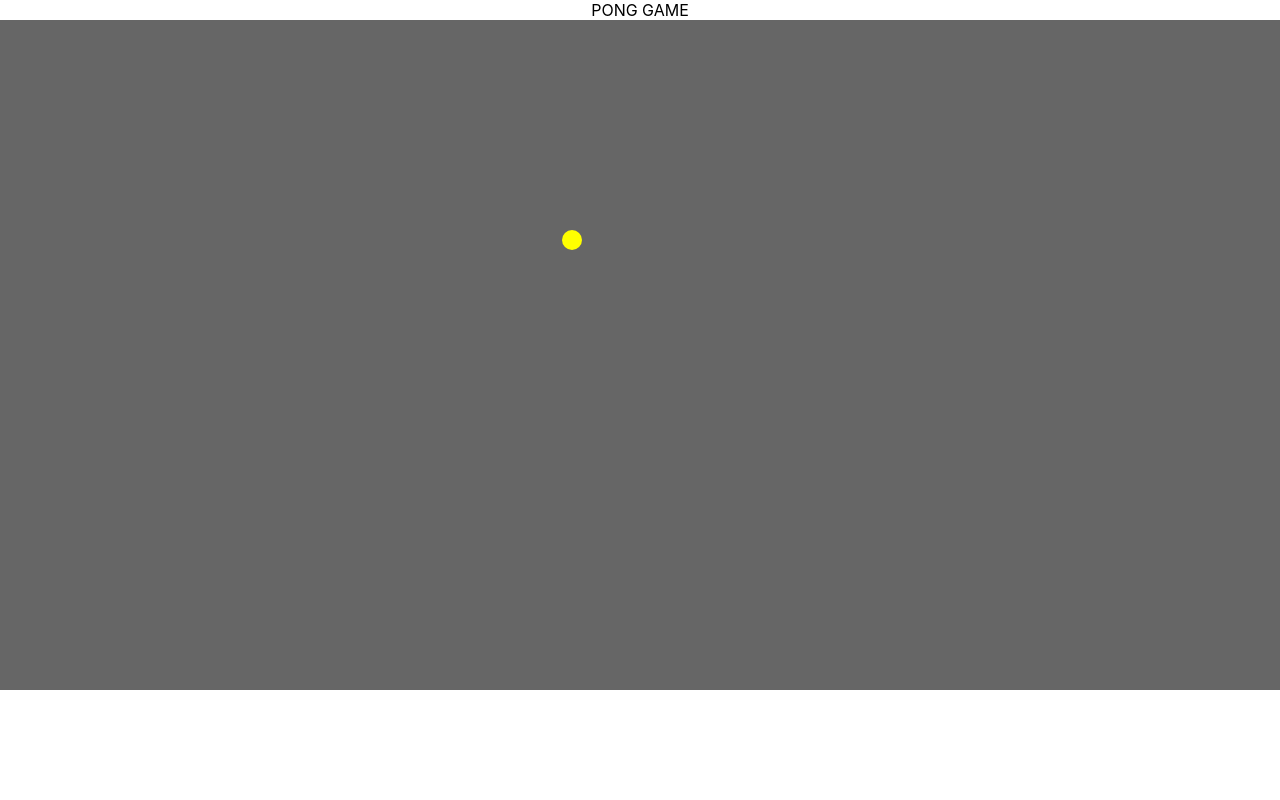
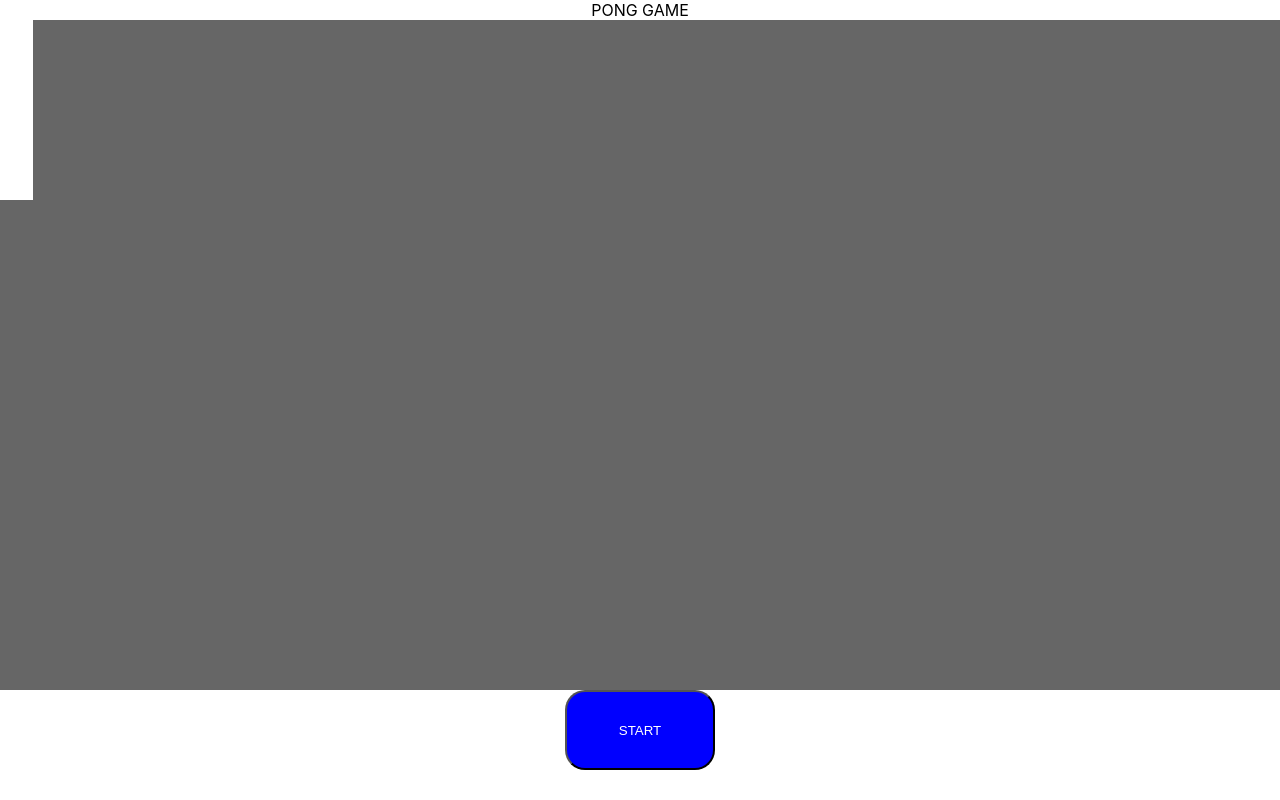
Before and after one commit to spydersy/42Cursus-ft_transcendence, a React (Create React App) app: page / in a window 1280 px wide. Built offline with nearby package versions, Linux system fonts and the light colour scheme.

Commit message:
working on coliding detection

```diff
--- a/src/components/Pong.tsx
+++ b/src/components/Pong.tsx
@@ -1,65 +1,131 @@
-import React  from 'react'
+import  React, { useEffect , useRef , useState  }  from 'react';
+import * as ReactDOM from 'react-dom';
+// import {Draggable} from 'typescript-react-draggable';
 import styled from "styled-components"
-import { useEffect } from "react"
 
 export default function Pong() {
+  const tableRef : any= useRef<HTMLHeadingElement>(null);
+  const ballRef : any = useRef<SVGCircleElement >(null);
+  const playerRef : any = useRef<SVGRectElement >(null);
+  const [move, setmove] = useState(0)
+  var UP_KEY = 38;
+  var DOWN_KEY = 40;
+
+  const ballSpeed : number = 11;
+  var [directionX, directionY] = [ballSpeed, ballSpeed];
+  function detectCollision() {
+    const cx = parseInt(ballRef.current.getAttribute('cx'));
+    const cy = parseInt(ballRef.current.getAttribute('cy'));
+    const r = parseInt(ballRef.current.getAttribute('r'));
+    const [x1, y1, w1, h1] = [cx - r, cy - r, r * 2, r * 2];
+    const x2 = parseInt(playerRef.current.getAttribute('x'));
+    const y2 = parseInt(playerRef.current.getAttribute('y'));
+    const w2 = parseInt(playerRef.current.getAttribute('width'));
+    const h2 = parseInt(playerRef.current.getAttribute('height'));
 
 
-  const ballSpeed = 11;
-  var [directionX, directionY] = [ballSpeed, ballSpeed];
-  useEffect(() => {
-    const table : any = document.querySelector('#table');
-    const ball : any = document.querySelector('#table #ball');
-    const ballRadius = parseInt(ball.getAttribute('r'));
+    const colliding = x1 < (x2 + w2) && (x1 + w1) > x2 &&
+      y1 < (y2 + h2) && (y1 + h1) > y2;
+    console.log(colliding)
+    return colliding;
+  }
+  function moveBall() {
+      const cx = parseInt(ballRef.current.getAttribute('cx'));
+      const cy = parseInt(ballRef.current.getAttribute('cy'));
 
-    // console.log(table)
-    // console.log(ball)
-    // console.log(ballRadius)
-    // console.log(ballSpeed)
-    function moveBall(timestam : any) {
-      const cx = parseInt(ball.getAttribute('cx'));
-      const cy = parseInt(ball.getAttribute('cy'));
+      const ballRadius = parseInt(ballRef.current.getAttribute('r'));
       const leftLimit = ballRadius;
-      const rightLimit = table.offsetWidth - ballRadius;
-      console.log(table.offsetWidth )
-      console.log(table.offsetHeight )
+      const rightLimit = tableRef.current.offsetWidth - ballRadius;
       const topLimit = ballRadius;
-      const bottomLimit = table.offsetHeight - ballRadius;
+      const bottomLimit = tableRef.current.offsetHeight - ballRadius;
+
       const [nextCX, nextCY] = [cx + directionX, cy + directionY];
-      if (nextCX < leftLimit || nextCX > rightLimit) {
-        directionX = -directionX;
-        console.log("X " + directionX)
+      if (nextCX < leftLimit || nextCX > rightLimit)
+          directionX = -directionX;
+      if (nextCY < topLimit || nextCY > bottomLimit )
+          directionY = -directionY;
+
+      if (detectCollision()) {
+        alert("jmrr")
+        directionY = -directionY;
       }
-      if (nextCY < topLimit || nextCY > bottomLimit ) {
 
-        directionY = -directionY;
-        console.log("Y " + directionY)
-        console.log( cy + directionY)
 
-      }
+
       const [xPos, yPos] = [cx + directionX, cy + directionY];
-      ball.setAttribute('cx', xPos);
-      ball.setAttribute('cy', yPos);
+
+      ballRef.current.setAttribute('cx', xPos);
+      ballRef.current.setAttribute('cy', yPos);
 
       requestAnimationFrame(moveBall);
+    }
 
 
+    function movePlayer(event :  KeyboardEvent)
+    {
+      const cx = parseInt(playerRef.current.getAttribute('x'));
+      const cy = parseInt(playerRef.current.getAttribute('y'));
+      const h = parseInt(playerRef.current.getAttribute('height'));
+      // console.log(event.keyCode )
+      switch( event.keyCode ) {
+        case UP_KEY:
+          if (cy - 100 >= 0)
+            playerRef.current.setAttribute('y', cy - 100);
+          else
+          playerRef.current.setAttribute('y',0);
+
+          break;
+          case DOWN_KEY:
+
+
+            if (cy + 100 <= tableRef.current.offsetHeight - h)
+                playerRef.current.setAttribute('y', cy + 100);
+            else
+            playerRef.current.setAttribute('y', tableRef.current.offsetHeight  -h)
+            break;
+        default:
+            break;
+          console.log(move)
+        }
+        // if (move != 0)
+            // movePlayer(event)
+    // console.log(playerRef.current.getAttribute('y'))
     }
-    requestAnimationFrame(moveBall);
+    useEffect(() => {
+        document.addEventListener("keydown", movePlayer);
+        document.addEventListener("keyup", ()=>{
+          setmove(0)
+        });
+        document.body.addEventListener('x-swipe', event => {
+          console.log(event)
+        })
+
     return () => {
-
 
     }
   })
 
   return (
-    <Table id="table" >Pong
+    <>
+    <Table ref={tableRef} >Pong
 
 <svg>
-    <circle id="ball"  cx="0" cy="0" r="10" fill="yellow"/>
+    <circle ref={ballRef} id="ball"  cx="0" cy="0" r="20" fill="yellow"/>
     {/* <line x1="0" y1="50%" x2="100%" y2="50%" stroke="#CCC" stroke-dasharray="8" /> */}
+
+    <rect ref={playerRef} y="0" width="33" height="180" fill="#FFF" />
+
   </svg>
     </Table>
+    <StartGButton onClick={()=>{
+      console.log("start")
+       requestAnimationFrame(moveBall);
+    }} >
+      START
+    </StartGButton>
+
+
+    </>
   )
 }
 
@@ -79,3 +145,12 @@ const Table = styled.div`
     height: 100%;
   }
 `;
+const StartGButton = styled.button`
+
+   width: 150px;
+   height: 80px;
+  background-color: blue;
+  border-radius: 20px;
+    z-index: 2;
+  color: white;
+`;
--- a/src/index.tsx
+++ b/src/index.tsx
@@ -1,4 +1,4 @@
-import React from 'react';
+import * as React from 'react';
 import ReactDOM from 'react-dom/client';
 import './index.css';
 import App from './App';
--- a/tsconfig.json
+++ b/tsconfig.json
@@ -18,7 +18,7 @@
     "resolveJsonModule": true,
     "isolatedModules": true,
     "noEmit": true,
-    "jsx": "react-jsx"
+    "jsx": "preserve"
   },
   "include": [
     "src"
```
Also changed, not shown: package.json (+16 -3 lines), 1 other file (tests, documents, lock files or other folders).
